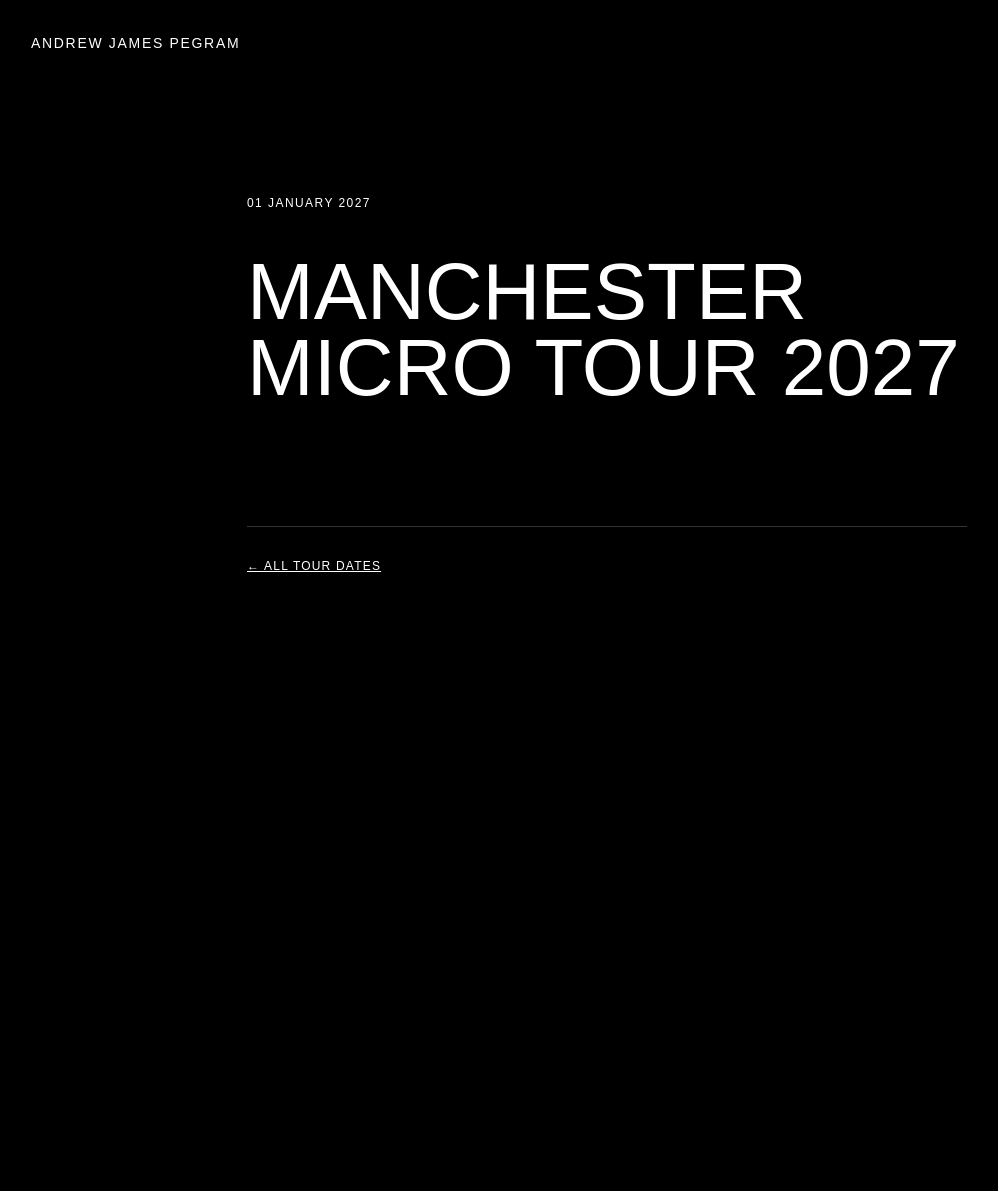
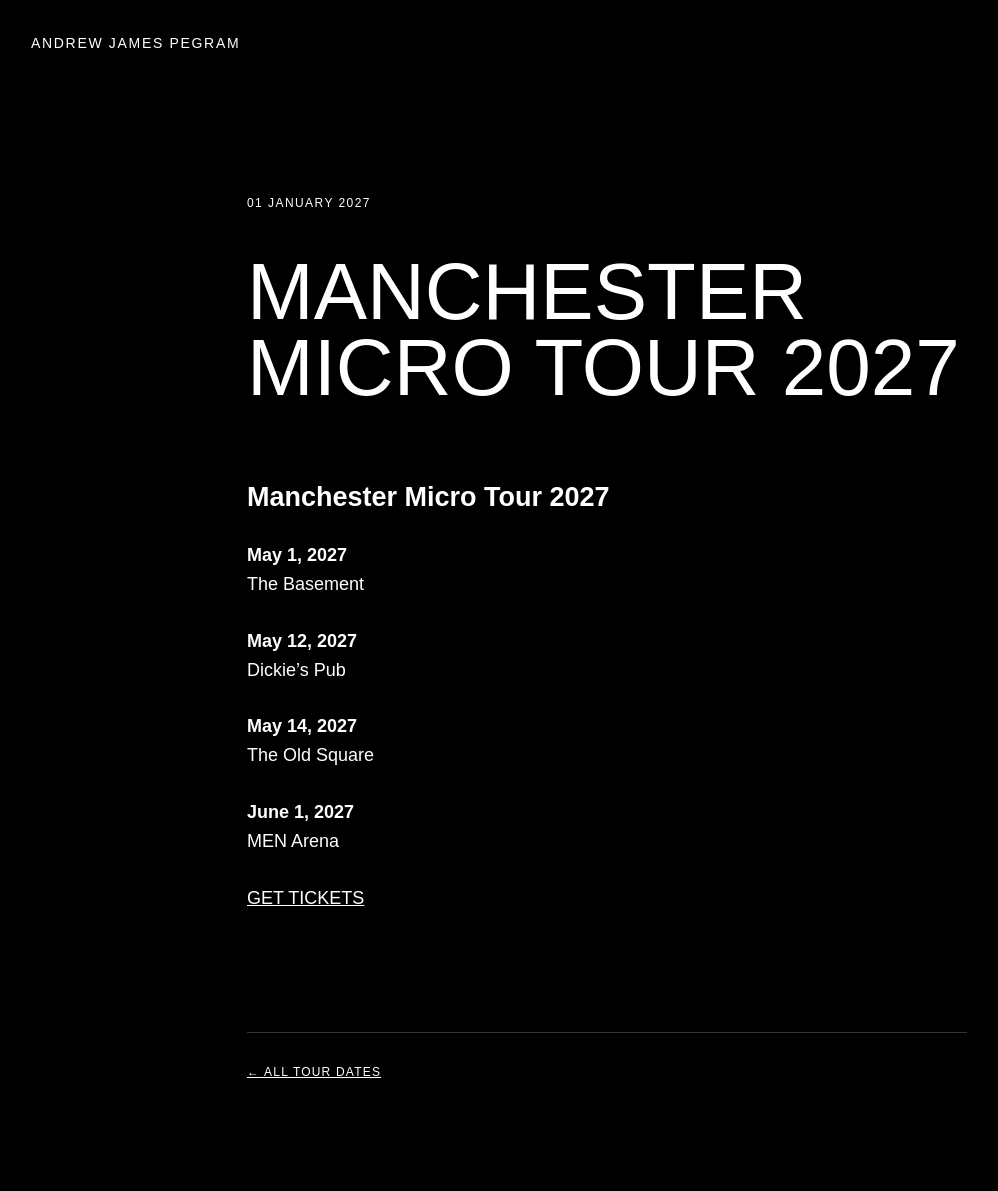
Before and after one commit to Drew-leotard/andrew-james-pegram-archive, a Jekyll site: the page built from _tour_dates/2026-09-04-manchester-micro-tour-2027.md, in a window 1280 px wide. Shown: the whole page, without its empty margins (33-1031 px from the left). Built offline with Jekyll 4.4.1, drawn with Linux system fonts in a browser that asks for light colours; before the commit the page ends 900 px from its top, so only the background shows below that.

Commit message:
Update 2026-09-04-manchester-micro-tour-2027.md
add get tickets link

```diff
--- a/_tour_dates/2026-09-04-manchester-micro-tour-2027.md
+++ b/_tour_dates/2026-09-04-manchester-micro-tour-2027.md
@@ -5,3 +5,18 @@ date: 2027-01-01
 description: ""
 permalink: /tour-dates/manchester-micro-tour-2027/
 ---
+## Manchester Micro Tour 2027
+
+**May 1, 2027**
+The Basement
+
+**May 12, 2027**
+Dickie’s Pub
+
+**May 14, 2027**
+The Old Square
+
+**June 1, 2027**
+MEN Arena
+
+<a href="https://example.com" target="_blank" rel="noopener">GET TICKETS</a>
```
